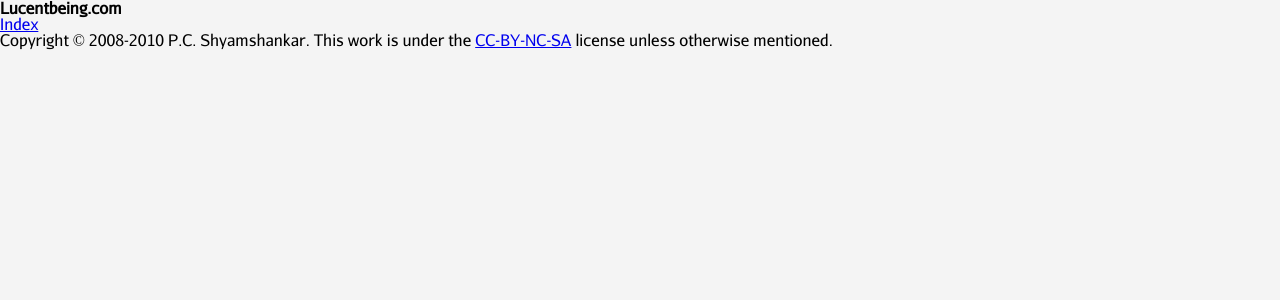
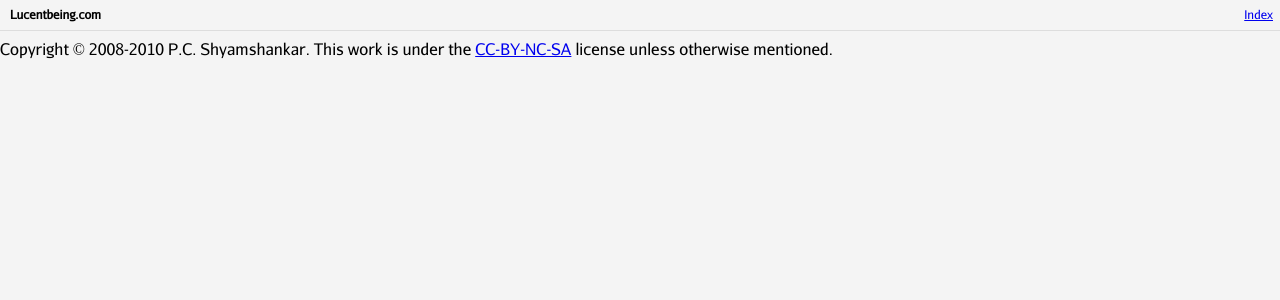
Before and after one commit to sykloid/lucentbeing.com, a Django app: template templates/djournal/entry_index.html in a window 1280 px wide. Shown: the top 300 px of the page. Run offline with Django 3.2, Linux system fonts and the light colour scheme; the template is opened without the code that fills it, so the values that code supplies are empty.

Commit message:
Add header structure styling.

```diff
--- a/static/assets/css/style.css
+++ b/static/assets/css/style.css
@@ -30,3 +30,29 @@ sub {
     margin: 0 auto;
     width: 512px;
 }
+
+/* Header */
+
+body > header {
+    border-bottom: solid 1px #DDDDDD;
+    font-size: 0.75em;;
+    height: 30px;
+    line-height: 30px;
+    margin-bottom: 10px;
+}
+
+body > header > h1 {
+    display: inline;
+    font-size: 1em;
+    margin-left: 10px;
+    position: absolute;
+}
+
+body > header > nav {
+    text-align: right;
+}
+
+body > header > nav > ul li {
+    display: inline;
+    margin: 0px 7px;
+}
```
